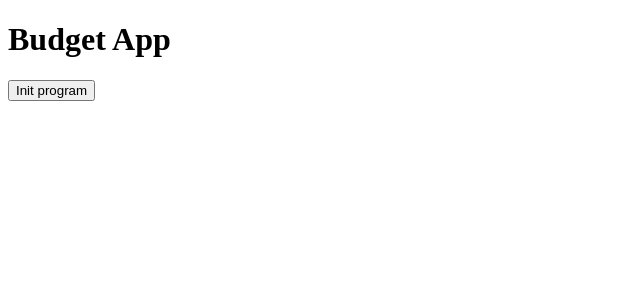
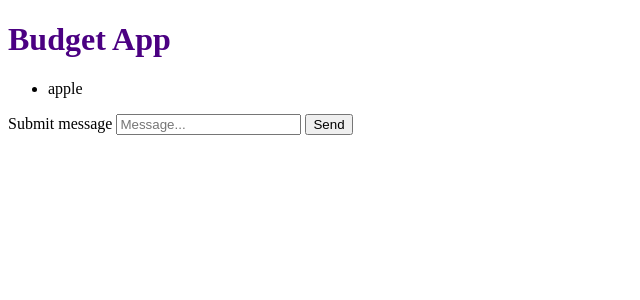
Before and after one commit to OmariBennett/tdb, a SvelteKit app: page / in a window 1280 px wide. Shown: the top 300 px of the page, without its empty margins (0-640 px from the left). Built offline with nearby package versions, Linux system fonts and the light colour scheme; no server answers.

Commit message:
Cross-Origin Request Blocked on the frontend

```diff
--- a/src/routes/+page.svelte
+++ b/src/routes/+page.svelte
@@ -1,16 +1,71 @@
-<!-- <script context="module">
-  export const FILE_NAME = 'test file';
+<!-- http://localhost:3000/socket.io/ -->
+<script>
+	// @ts-check
+	import { onDestroy } from 'svelte';
+	import io from 'socket.io-client';
 
-</script> -->
-<script>
-	// import { createFolder } from '../project/csv/budget/index';
-	const FILE_NAME = 'test file';
+	const socket = io('http://localhost:3000');
+	// const ENDPOINT = 'http://localhost:3000';
+	// const FILE_NAME = 'test file';
 
-	const init = () => {
-		console.log(FILE_NAME);
-		// createFolder(FILE_NAME);
+	// @ts-ignore
+	let messages = ['apple'];
+	let message = '';
+
+	socket.on('chat message', (data) => {
+		// @ts-ignore
+		messages = [...messages, data];
+	});
+
+	function sendMessage() {
+		socket.emit('chat message', message);
+		message = '';
+	}
+
+	// onDestroy(() => {
+	// 	console.log('the component is being destroyed');
+	// });
+	const handleSubmit = () => {
+		// console.log(FILE_NAME);
 	};
 </script>
 
-<h1>Budget App</h1>
-<input type="button" name="init" id="init" value="Init program" on:click={init} />
+<!-- !Cross-Origin Request Blocked: -->
+<!-- The Same Origin Policy disallows reading the remote resource at  -->
+<!-- http://localhost:3000/socket.io/?EIO=4&transport=polling&t=ODs-Eca. -->
+<!-- (Reason: CORS header ‘Access-Control-Allow-Origin’ missing). -->
+<!-- Status code: 200. -->
+
+<!-- ?(issue): console output on the client server -->
+<!-- !Cross-Origin Request Blocked: -->
+<!-- ?(why): The Same Origin Policy disallows reading the remote resource at http://localhost:3000/socket.io/  -->
+<!-- *(Reason: CORS header ‘Access-Control-Allow-Origin’ missing). -->
+
+<svelte:head>
+	<title>Budget App</title>
+</svelte:head>
+
+<main>
+	<h1>Budget App</h1>
+	<ul>
+		{#each messages as message}
+			<li>
+				{message}
+			</li>
+		{/each}
+	</ul>
+
+	<form on:submit|preventDefault={sendMessage} action="" method="get">
+		<label for="inbox">Submit message</label>
+		<input bind:value={message} placeholder="Message..." type="text" />
+		<button on:click={sendMessage}>Send</button>
+	</form>
+</main>
+
+{message}
+
+<style>
+	h1 {
+		color: indigo;
+	}
+</style>
```
Also changed, not shown: package.json (+7 -1 lines), src/routes/store.js (added, +19 -0 lines), 2 other files (tests, documents, lock files or other folders).
